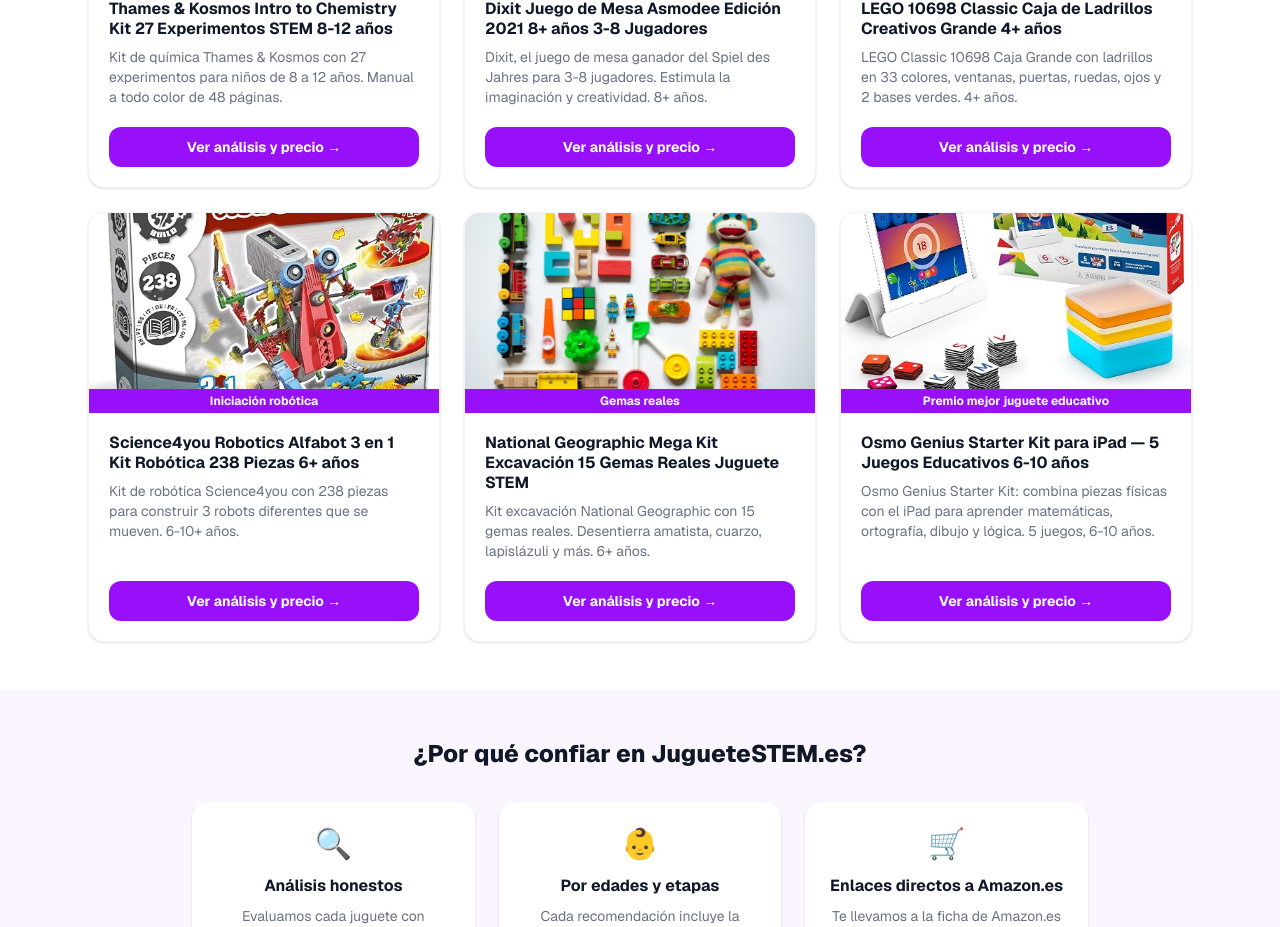
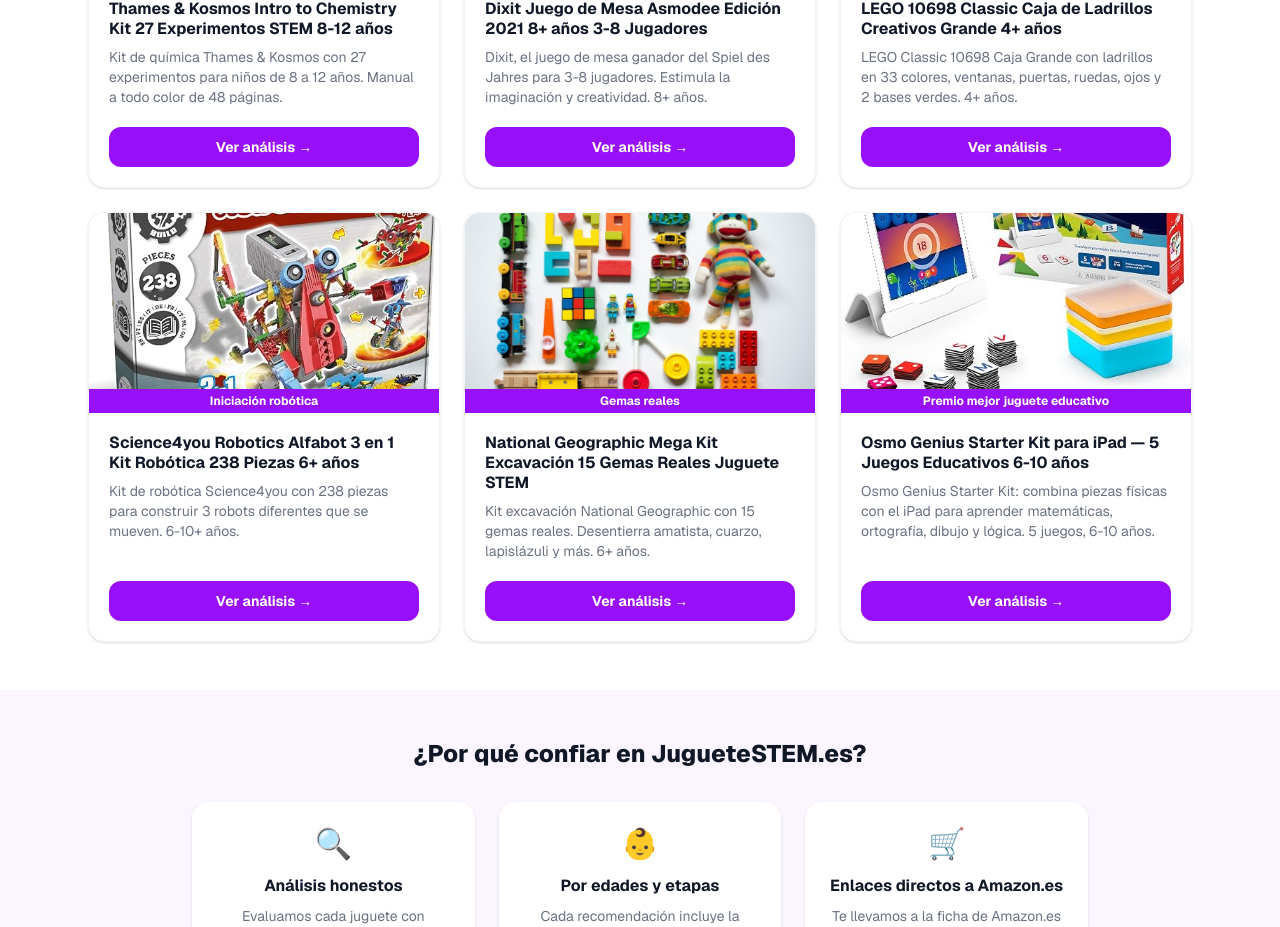
Before and after one commit to mktweb360/juguetestem, a Next.js app: page / in a window 1280 px wide. Shown: the part 1297-2224 px from the top of the page. Built offline with nearby package versions, Linux system fonts and the light colour scheme.

Commit message:
ProductCard: «Ver análisis» sin referencia a precio

```diff
--- a/components/ProductCard.tsx
+++ b/components/ProductCard.tsx
@@ -35,7 +35,7 @@
             href={`/tienda/${product.categorySlug}/${product.slug}`}
             className="block w-full bg-purple-600 hover:bg-purple-700 text-white font-bold text-sm py-2.5 px-4 rounded-xl text-center transition-colors"
           >
-            Ver análisis y precio →
+            Ver análisis →
           </Link>
         </div>
       </div>
```
